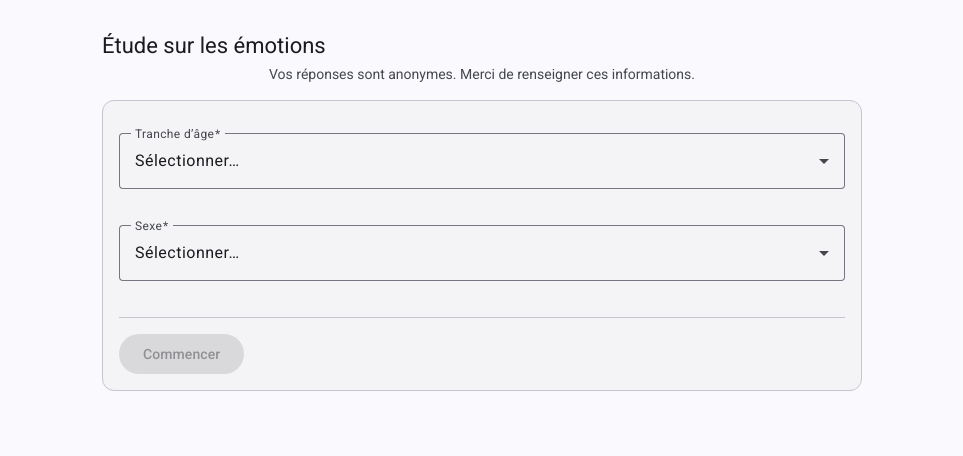
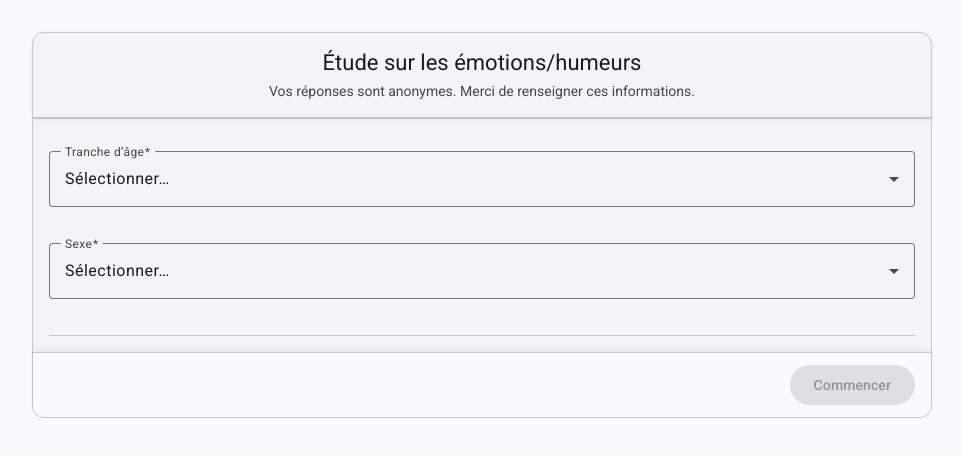
Before and after one commit to mrsolarius/remina-survey, an Angular app in the folder remina-survey-front/: page / in a window 1280 px wide. Shown: the top 456 px of the page, without its empty margins (158-1121 px from the left). Built offline with nearby package versions, Linux system fonts and the light colour scheme.

Commit message:
improve layout with reusable SCSS utilities (`top-sticky`, `bottom-sticky`, `not-top-radius`), enhance word evaluation UX by adding introduction link and sticky actions, refactor for consistent styling and streamlined container usage

```diff
--- a/remina-survey-front/src/app/components/demographics/demographics.component.html
+++ b/remina-survey-front/src/app/components/demographics/demographics.component.html
@@ -1,10 +1,10 @@
 <section class="container">
-  <header>
-    <h1 class="section-title">Étude sur les émotions</h1>
+  <section class="top-sticky" aria-label="Introduction de l’étude">
+    <h1 class="section-title">Étude sur les émotions/humeurs</h1>
     <p class="section-subtitle">Vos réponses sont anonymes. Merci de renseigner ces informations.</p>
-  </header>
+  </section>
 
-  <div class="surface surface--low">
+  <div class="surface surface--low not-top-radius">
     <form [formGroup]="form" (ngSubmit)="onStart()" class="form" aria-labelledby="form-title">
       <h2 id="form-title" class="visually-hidden">Formulaire démographique</h2>
 
@@ -36,9 +36,13 @@
 
       <mat-divider></mat-divider>
 
-      <div class="actions">
-        <button mat-flat-button color="primary" type="submit" [disabled]="form.invalid || loading()">Commencer</button>
-      </div>
+      <section class="bottom-sticky actions" aria-label="Démarrer l’étude">
+        <div style="display:flex; justify-content:flex-end; align-items:center; gap:8px;">
+          <button mat-flat-button color="primary" type="submit" [disabled]="form.invalid || loading()">
+            Commencer
+          </button>
+        </div>
+      </section>
     </form>
   </div>
 </section>
--- a/remina-survey-front/src/app/components/demographics/demographics.component.scss
+++ b/remina-survey-front/src/app/components/demographics/demographics.component.scss
@@ -1,4 +1,2 @@
-.container { max-width: 760px; margin: 2rem auto; padding: 0 1rem; }
 .form { display: grid; gap: 1rem; margin-top: 1rem; }
 .visually-hidden { position: absolute !important; height: 1px; width: 1px; overflow: hidden; clip: rect(1px, 1px, 1px, 1px); white-space: nowrap; }
-button[mat-flat-button] { align-self: start; }
--- a/remina-survey-front/src/app/components/evaluation/evaluation.component.html
+++ b/remina-survey-front/src/app/components/evaluation/evaluation.component.html
@@ -1,5 +1,4 @@
 <section class="container">
-  <p class="intro-link"><a mat-button color="primary" routerLink="/explications">Lire l’introduction et les définitions</a></p>
   @if (word(); as w) {
     <section class="top-sticky" aria-label="Progression et mot courant">
       <app-progress-bar [value]="percent()" [label]="label()" />
--- a/remina-survey-front/src/app/components/evaluation/evaluation.component.scss
+++ b/remina-survey-front/src/app/components/evaluation/evaluation.component.scss
@@ -1,20 +1,3 @@
-.container {
-  max-width: 900px;
-  margin: 2rem auto;
-  padding: 0 1rem;
-}
-
-.top-sticky {
-  position: sticky;
-  top: 0;
-  z-index: 120;
-  background: var(--mat-sys-surface-container-low);
-  border: 1px solid var(--mat-sys-outline-variant);
-  box-shadow: 0 2px 6px rgba(0,0,0,0.06);
-  padding: 16px;
-  border-radius: 12px 12px 0 0;
-}
-
 .top-sticky .word {
   font-size: 2rem;
   line-height: 1.2;
@@ -22,9 +5,3 @@
   text-align: center;
   text-transform: capitalize;
 }
-
-.top-sticky .section-subtitle {
-  color: var(--mat-sys-on-surface-variant);
-  margin: 4px 0 0;
-  text-align: center;
-}
--- a/remina-survey-front/src/app/components/explications/explications.component.html
+++ b/remina-survey-front/src/app/components/explications/explications.component.html
@@ -1,10 +1,10 @@
 <section class="container">
-  <header>
+  <section class="top-sticky" aria-label="Introduction à l’étude">
     <h1 class="section-title">Introduction à l’étude</h1>
     <p class="section-subtitle">Merci de lire ces informations avant de commencer.</p>
-  </header>
+  </section>
 
-  <div class="surface surface--low">
+  <div class="surface surface--low not-top-radius">
     <p>
       Nous allons vous présenter une liste de mots. Pour chacun de ces mots, nous vous demandons d’indiquer dans
       quelle mesure
@@ -21,6 +21,22 @@
       d’évaluation,
       cochez la case « je ne connais pas ce mot ».
     </p>
+    <p>
+      En plus des émotions, nous vous demandons d’évaluer chaque mot selon deux dimensions :
+      <strong>la valence</strong> et <strong>l’arousal</strong>.
+    </p>
+    <p>
+      <strong>La valence</strong> reflète le caractère agréable ou désagréable du mot pour vous.
+      Si le mot vous semble très désagréable, choisissez le chiffre 1.
+      Si le mot vous semble très agréable, choisissez le chiffre 5.
+      Les chiffres intermédiaires vous permettent de nuancer votre réponse.
+    </p>
+    <p>
+      <strong>L’arousal</strong> (ou activation émotionnelle) reflète l’intensité de l’émotion ou de la réaction que le mot provoque en vous.
+      Si le mot ne provoque aucune réaction, choisissez le chiffre 1.
+      Si le mot provoque une réaction très intense, choisissez le chiffre 5.
+      Là encore, les chiffres intermédiaires vous permettent de nuancer.
+    </p>
     <p>Il n’y a pas de bonne ou de mauvaise réponse, répondez aussi spontanément que possible. Merci pour votre
       collaboration.</p>
 
@@ -35,10 +51,13 @@
       }
     </ul>
 
-    <div class="actions" style="display:flex; justify-content: flex-end; margin-top:16px; gap:8px;">
-      <a mat-stroked-button color="primary" routerLink="/evaluate">
-        <mat-icon>play_arrow</mat-icon>
-        Commencer l’évaluation</a>
-    </div>
+    <section class="bottom-sticky actions" aria-label="Commencer l’étude">
+      <div style="display:flex; justify-content:flex-end; align-items:center; gap:8px;">
+        <a mat-flat-button color="primary" routerLink="/evaluate">
+          <mat-icon>play_arrow</mat-icon>
+          Commencer l’étude
+        </a>
+      </div>
+    </section>
   </div>
 </section>
--- a/remina-survey-front/src/app/components/explications/explications.component.scss
+++ b/remina-survey-front/src/app/components/explications/explications.component.scss
@@ -1,6 +1,28 @@
-.container { max-width: 800px; margin: 0 auto; }
-.definitions { list-style: none; padding: 0; display: grid; gap: 12px; }
-.definitions .label { text-transform: capitalize; display: inline-block; min-width: 140px; }
-.definitions .text { display: inline-block; }
-.actions { margin-top: 24px; }
-.btn { display: inline-block; padding: 8px 12px; border: 1px solid currentColor; border-radius: 6px; text-decoration: none; }
+.definitions {
+  list-style: none;
+  padding: 0;
+  display: grid;
+  gap: 12px;
+}
+
+.definitions .label {
+  text-transform: capitalize;
+  display: inline-block;
+  min-width: 140px;
+}
+
+.definitions .text {
+  display: inline-block;
+}
+
+.actions {
+  margin-top: 24px;
+}
+
+.btn {
+  display: inline-block;
+  padding: 8px 12px;
+  border: 1px solid currentColor;
+  border-radius: 6px;
+  text-decoration: none;
+}
--- a/remina-survey-front/src/app/components/word-evaluation/word-evaluation.component.html
+++ b/remina-survey-front/src/app/components/word-evaluation/word-evaluation.component.html
@@ -1,5 +1,10 @@
-<section class="container">
+<section>
   <div class="not-top-radius surface surface--low">
+    <p class="intro-link">
+      <a mat-button color="primary" routerLink="/explications">Lire l’introduction et les
+        définitions</a>
+    </p>
+
     <form [formGroup]="form" (ngSubmit)="onSubmit()" class="grid">
       @if (form.controls.skip.value) {
         <p class="hint">Aucune information ne sera envoyée et tous les champs sont désactivés.</p>
@@ -235,7 +240,7 @@
         </div>
       </fieldset>
 
-      <section class="actions" aria-label="Actions">
+      <section class="actions bottom-sticky" aria-label="Actions">
         <div class="left-actions" aria-label="Ignorer le mot">
           <button mat-stroked-button type="button" (click)="skipWord()"
                   [matTooltip]="'Aucune information ne sera envoyée'" matTooltipShowDelay="150"
--- a/remina-survey-front/src/app/components/word-evaluation/word-evaluation.component.scss
+++ b/remina-survey-front/src/app/components/word-evaluation/word-evaluation.component.scss
@@ -36,10 +36,6 @@ legend {
   flex-wrap: wrap;
 }
 
-.not-top-radius {
-  border-radius: 0 0 12px 12px;
-}
-
 .slider-container {
   padding: 1rem 0;
   width: 100%;
@@ -71,18 +67,10 @@ input[type="range"] {
 }
 
 .actions {
-  position: sticky;
-  bottom: 0;
-  z-index: 110;
   display: flex;
   justify-content: space-between;
   align-items: center;
   gap: 1rem;
-  background: var(--mat-sys-surface);
-  border-top: 1px solid var(--mat-sys-outline-variant);
-  padding: 12px 16px;
-  margin: 0 -16px -16px;
-  box-shadow: 0 -2px 6px rgba(0,0,0,0.06);
 }
 
 .left-actions {
--- a/remina-survey-front/src/app/components/word-evaluation/word-evaluation.component.ts
+++ b/remina-survey-front/src/app/components/word-evaluation/word-evaluation.component.ts
@@ -9,6 +9,7 @@ import { MatExpansionModule } from '@angular/material/expansion';
 import { MatDividerModule } from '@angular/material/divider';
 import { MatIconModule } from '@angular/material/icon';
 import { MatTooltipModule } from '@angular/material/tooltip';
+import {RouterLink} from '@angular/router';
 
 export interface Word {
   valence: number;
@@ -37,6 +38,7 @@ export interface Word {
     MatDividerModule,
     MatIconModule,
     MatTooltipModule,
+    RouterLink,
   ],
   templateUrl: './word-evaluation.component.html',
   styleUrl: './word-evaluation.component.scss',
--- a/remina-survey-front/src/styles.scss
+++ b/remina-survey-front/src/styles.scss
@@ -25,6 +25,13 @@ body {
   font-family: Roboto, "Helvetica Neue", sans-serif;
 }
 
+/* Layout containers */
+.container {
+  max-width: 900px;
+  margin: 2rem auto;
+  padding: 0 1rem;
+}
+
 /* Material You inspired light surfaces */
 .surface {
   background: var(--mat-sys-surface-container-low);
@@ -37,14 +44,43 @@ body {
   background: var(--mat-sys-surface-container-high);
 }
 
+/* Sticky header/footer utilities */
+.top-sticky {
+  position: sticky;
+  top: 0;
+  z-index: 120;
+  background: var(--mat-sys-surface-container-low);
+  border: 1px solid var(--mat-sys-outline-variant);
+  box-shadow: 0 2px 6px rgba(0,0,0,0.06);
+  padding: 16px;
+  border-radius: 12px 12px 0 0;
+}
+
+.bottom-sticky {
+  position: sticky;
+  bottom: 0;
+  z-index: 110;
+  background: var(--mat-sys-surface);
+  border-top: 1px solid var(--mat-sys-outline-variant);
+  padding: 12px 16px;
+  margin: 0 -16px -16px;
+  box-shadow: 0 -2px 6px rgba(0,0,0,0.06);
+  border-radius: 0 0 12px 12px;
+}
+
 .section-title {
   font: var(--mat-sys-title-large);
   margin: 0 0 4px;
+  text-align: center;
+}
+
+.not-top-radius{
+  border-radius: 0 0 12px 12px;
 }
 
 .section-subtitle {
   color: var(--mat-sys-on-surface-variant);
-  margin: 0 0 16px;
+  margin: 4px 0 0;
   text-align: center;
 }
 
```
